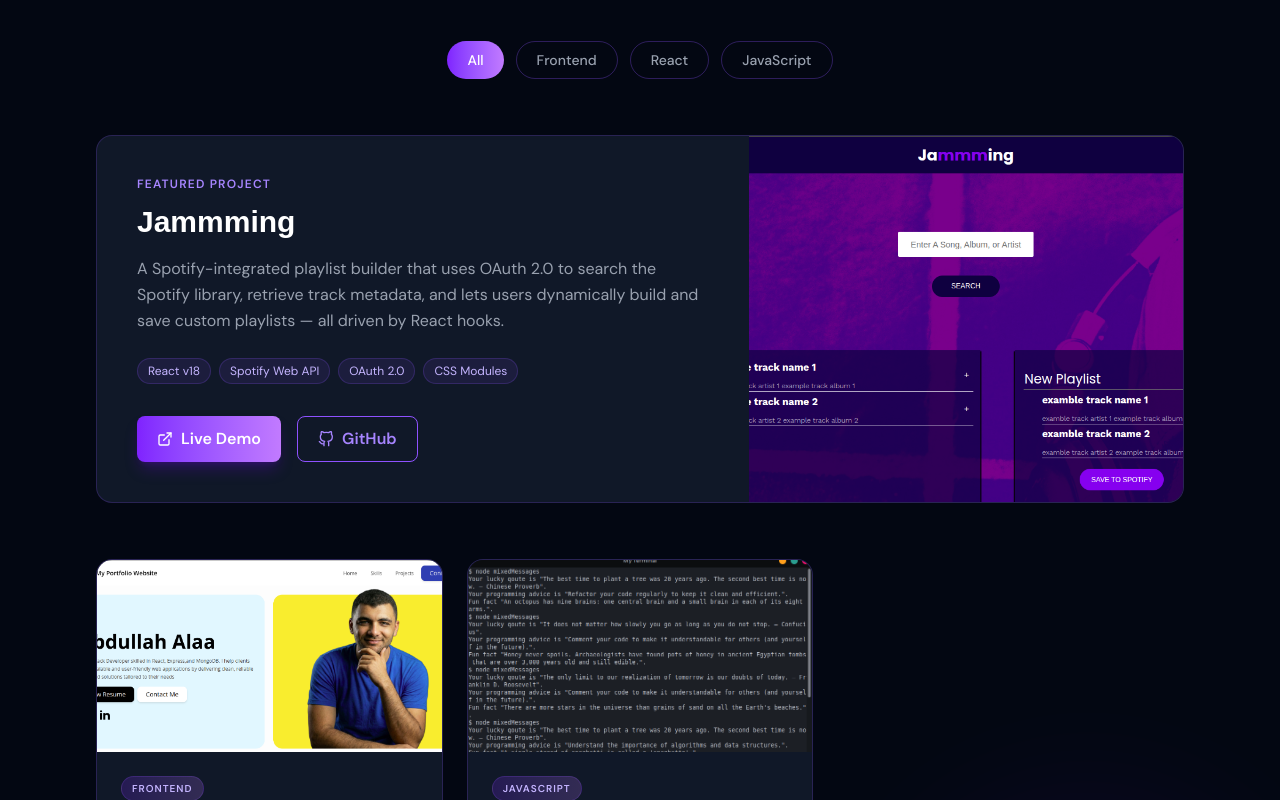
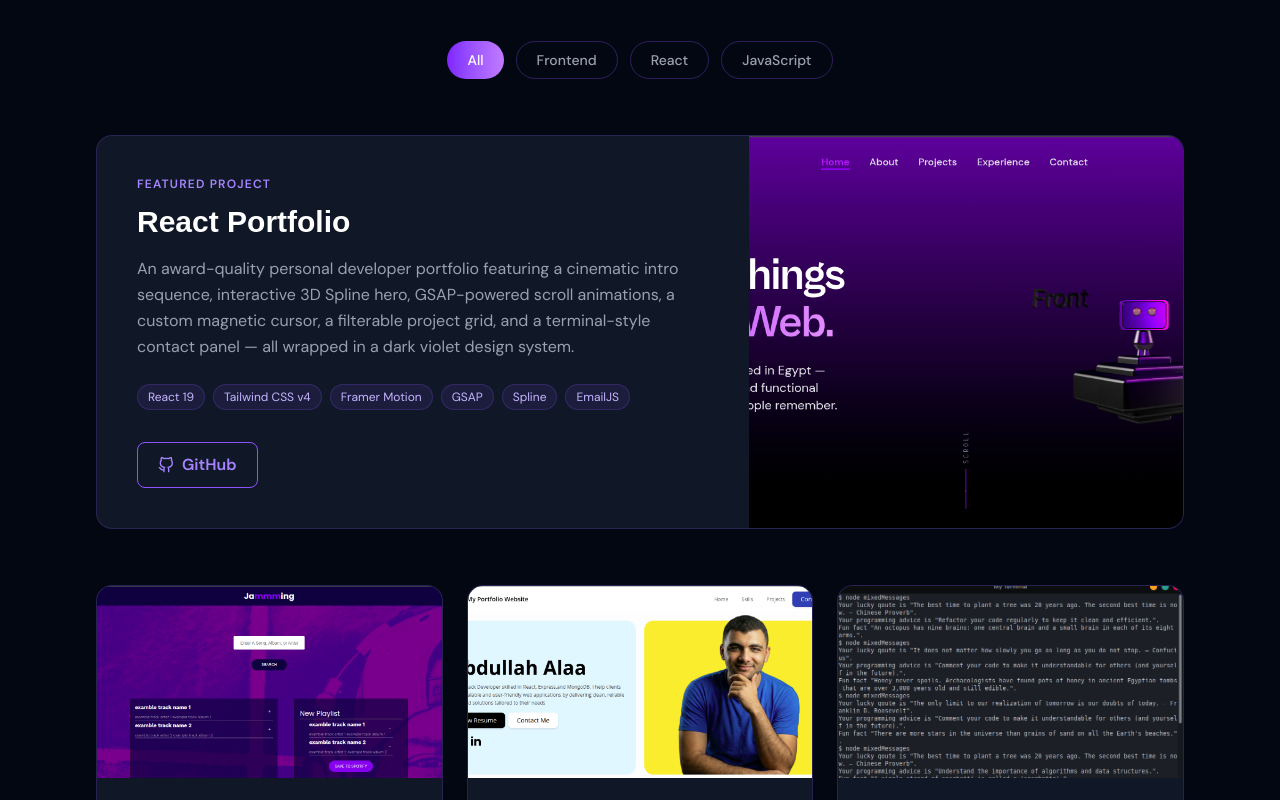
Before and after one commit to ab812x/React.js-portfolio, a React (Vite) app: page / in a window 1280 px wide. Shown: the part 2320-3120 px from the top of the page. Built offline with nearby package versions, Linux system fonts and the light colour scheme; a web font is replaced by a local one.

Commit message:
final touches

```diff
--- a/index.html
+++ b/index.html
@@ -2,9 +2,9 @@
 <html lang="en">
   <head>
     <meta charset="UTF-8" />
-    <link rel="icon" type="image/svg+xml" href="/favicon.svg" />
+    <link rel="icon" type="image/png" href="/images/my-photo.png" />
     <meta name="viewport" content="width=device-width, initial-scale=1.0" />
-    <title>newportfolio</title>
+    <title>Abdullah Portfolio</title>
 
     <!-- Cabinet Grotesk (headings) — Fontshare -->
     <link rel="preconnect" href="https://api.fontshare.com" />
--- a/src/components/ProjectSection.jsx
+++ b/src/components/ProjectSection.jsx
@@ -8,6 +8,17 @@
 
 const projects = [
   {
+    name: "React Portfolio",
+    description:
+      "An award-quality personal developer portfolio featuring a cinematic intro sequence, interactive 3D Spline hero, GSAP-powered scroll animations, a custom magnetic cursor, a filterable project grid, and a terminal-style contact panel — all wrapped in a dark violet design system.",
+    tags: ["React 19", "Tailwind CSS v4", "Framer Motion", "GSAP", "Spline", "EmailJS"],
+    category: "React",
+    github: "https://github.com/ab812x/React.js-portfolio",
+    live: null,
+    image: "/images/react-portfolio.png",
+    featured: true,
+  },
+  {
     name: "Jammming",
     description:
       "A Spotify-integrated playlist builder that uses OAuth 2.0 to search the Spotify library, retrieve track metadata, and lets users dynamically build and save custom playlists — all driven by React hooks.",
@@ -16,7 +27,7 @@
     github: "https://github.com/ab812x/jammming",
     live: "https://jammming-ab812x.netlify.app/",
     image: "/images/jamming.png",
-    featured: true,
+    featured: false,
   },
   {
     name: "Old Portfolio Website",
```
Also changed, not shown: public/images/react-portfolio.png (added), 1 other file (tests, documents, lock files or other folders).
